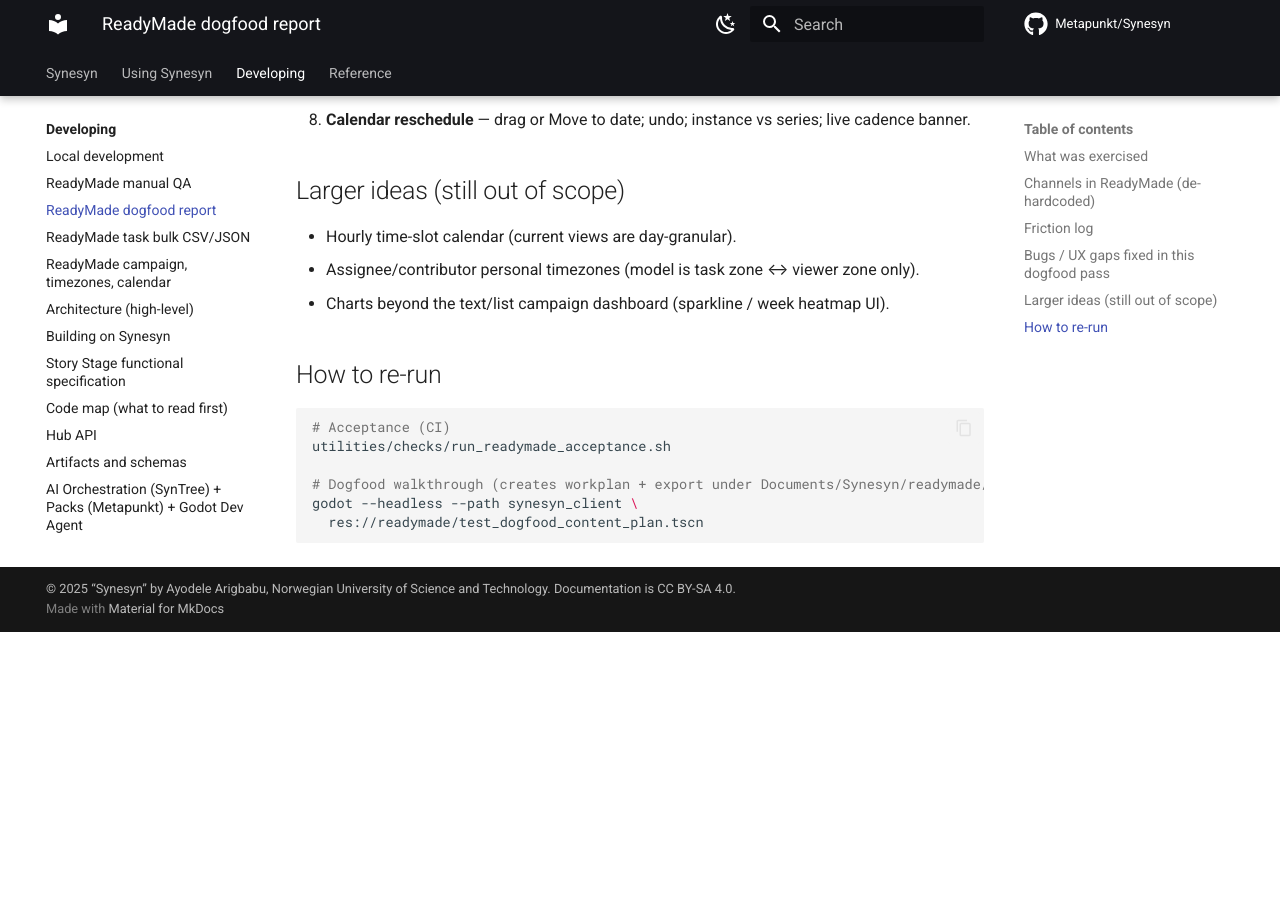
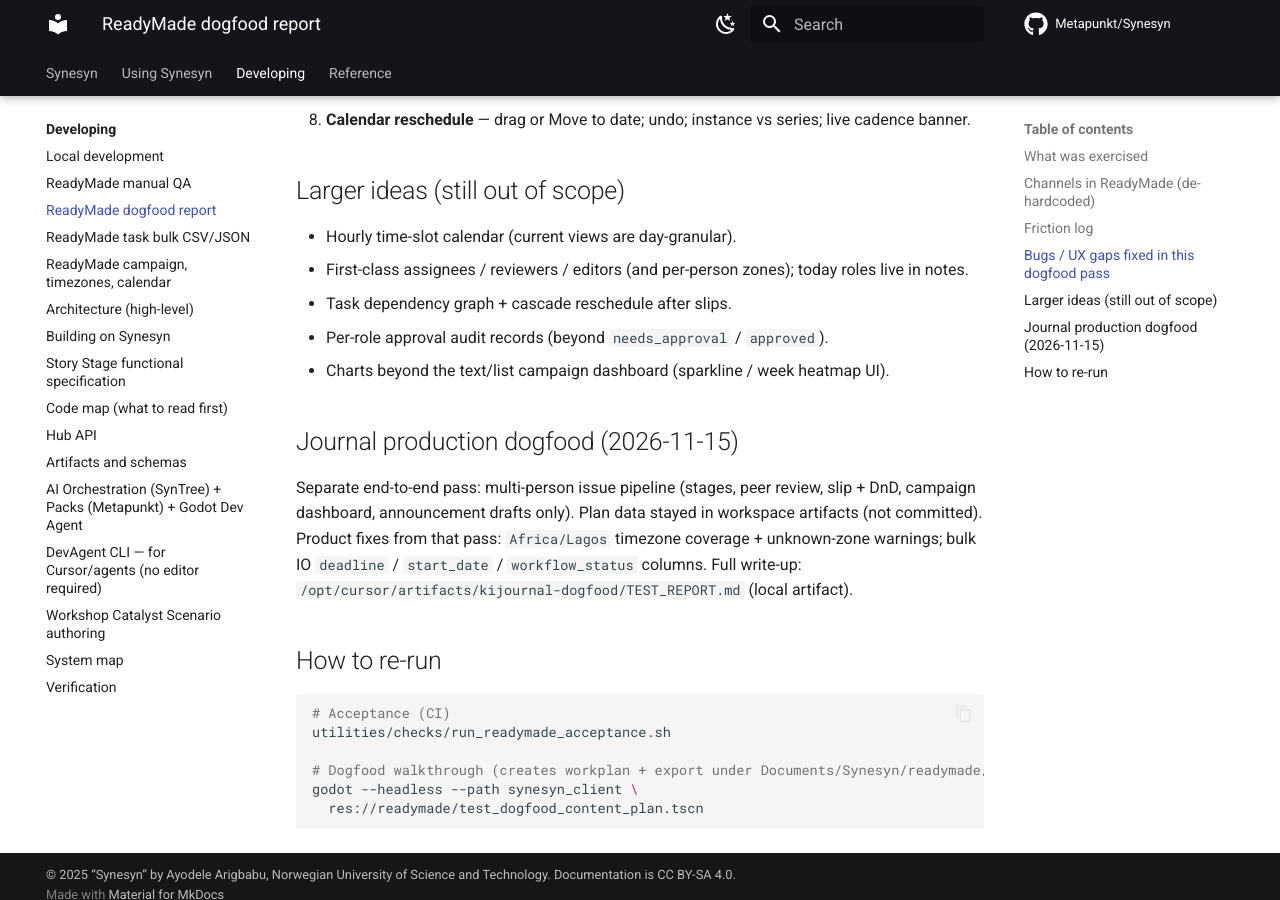
Before and after one commit to Metapunkt/Synesyn, an MkDocs documentation site: the page built from docs/developer-guide/READYMADE_DOGFOOD_REPORT.md, in a window 1280 px wide and 900 px high, scrolled down 3036 px. Built offline with MkDocs 1.6.1 and Material for MkDocs 9.7.7, drawn with Linux system fonts in a browser that asks for light colours; comment, search, counter and statistics services are not loaded; before the commit the page ends 3668 px from its top, so only the background shows below that.

Commit message:
docs(readymade): note Lagos zones and journal production dogfood
Record Africa zone coverage in the campaign/calendar developer notes and
summarize the journal-pipeline dogfood (artifacts-only plan data).

Co-authored-by: synes-bot <synes-bot@users.noreply.github.com>

```diff
--- a/docs/developer-guide/READYMADE_DOGFOOD_REPORT.md
+++ b/docs/developer-guide/READYMADE_DOGFOOD_REPORT.md
@@ -65,8 +65,19 @@ Acceptance asserts custom-channel CRUD/reorder and that product mode defaults do
 ## Larger ideas (still out of scope)
 
 - Hourly time-slot calendar (current views are day-granular).
-- Assignee/contributor personal timezones (model is task zone ↔ viewer zone only).
+- First-class assignees / reviewers / editors (and per-person zones); today roles live in notes.
+- Task dependency graph + cascade reschedule after slips.
+- Per-role approval audit records (beyond `needs_approval` / `approved`).
 - Charts beyond the text/list campaign dashboard (sparkline / week heatmap UI).
+
+## Journal production dogfood (2026-11-15)
+
+Separate end-to-end pass: multi-person issue pipeline (stages, peer review, slip +
+DnD, campaign dashboard, announcement drafts only). Plan data stayed in workspace
+artifacts (not committed). Product fixes from that pass: `Africa/Lagos` timezone
+coverage + unknown-zone warnings; bulk IO `deadline` / `start_date` /
+`workflow_status` columns. Full write-up:
+`/opt/cursor/artifacts/kijournal-dogfood/TEST_REPORT.md` (local artifact).
 
 ## How to re-run
 
```
Also changed, not shown: docs/developer-guide/readymade-campaign-calendar.md (+3 -1 lines).
